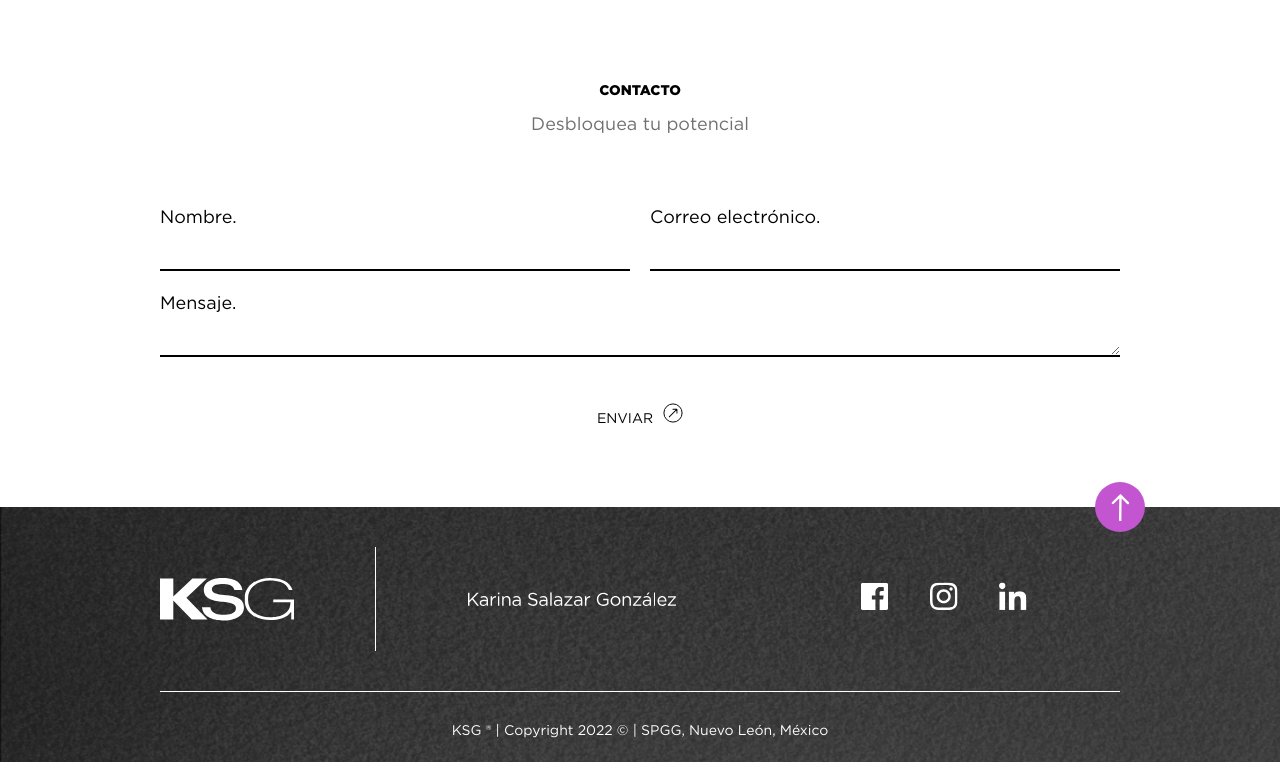
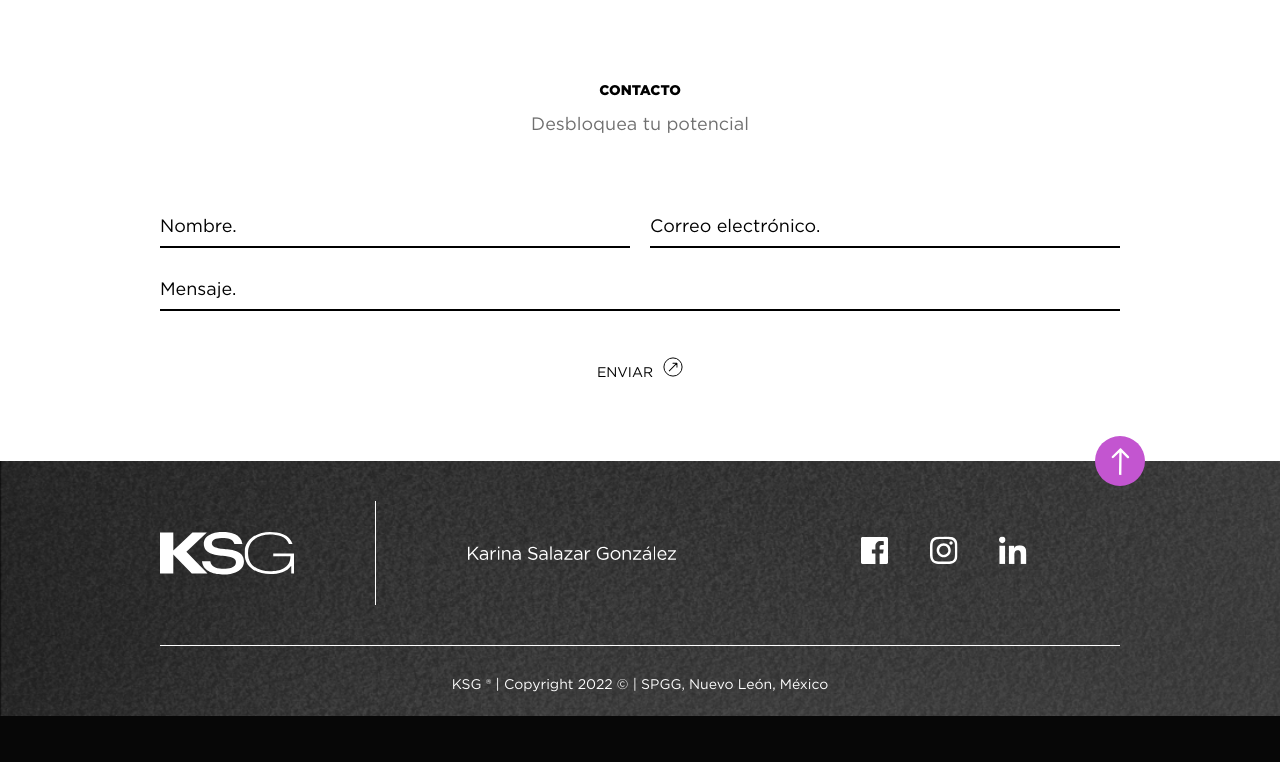
Before and after one commit to angelicarubio/ksg, a PHP site: page / in a window 1280 px wide. Shown: the part 4357-5119 px from the top of the page. After the commit the page ends 5073 px from the top, so only its background shows below. Run offline with PHP 8.4, Linux system fonts and the light colour scheme; some libraries are stand-ins or nearby versions.

Commit message:
Fix form

```diff
--- a/assets/js/common.js
+++ b/assets/js/common.js
@@ -158,7 +158,6 @@ function magicTitles(controller) {
     scene.on('start', function() {
       self.find('> span').addClass('--active')
     });
-    scene.addIndicators();
     scenes.push(scene);
   });
 
--- a/assets/styles/app.css
+++ b/assets/styles/app.css
@@ -121,14 +121,18 @@ input, textarea {
   border: none;
   border-bottom: 2px solid #000;
   font-family: inherit;
-  font-size: inherit;
+  font-size: 18px;
   transition: all 0.2s ease;
   margin-bottom: 20px;
   padding: 10px 0;
+  resize: none;
 }
 input:focus, textarea:focus {
   border-color: #C355D0;
   outline: none;
+}
+input::placeholder, textarea::placeholder {
+  color: #010101;
 }
 
 .link {
--- a/assets/styles/common/_base.scss
+++ b/assets/styles/common/_base.scss
@@ -73,12 +73,16 @@ input, textarea {
   border: none;
   border-bottom: 2px solid #000;
   font-family: inherit;
-  font-size: inherit;
+  font-size: 18px;
   transition: all 0.2s ease;
   margin-bottom: 20px;
   padding: 10px 0;
+  resize: none;
   &:focus {
     border-color: $primary;
     outline: none;
   }
+  &::placeholder {
+    color: #010101;
+  }
 }
--- a/partials/landing/_contact.php
+++ b/partials/landing/_contact.php
@@ -5,18 +5,15 @@
     <form action="#" class="col-wrapper">
       <div class="col-2">
         <label for="name">
-          <span>Nombre.</span>
-          <input type="text" name="name" id="name">
+          <input type="text" name="name" id="name" placeholder="Nombre.">
         </label>
         <label for="email">
-          <span>Correo electrónico.</span>
-          <input type="text" name="email" id="email">
+          <input type="text" name="email" id="email" placeholder="Correo electrónico.">
         </label>
       </div>
       <div class="col-1">
         <label for="message">
-          <span>Mensaje.</span>
-          <textarea name="message" id="message" rows="1"></textarea>
+          <textarea name="message" id="message" rows="1" placeholder="Mensaje."></textarea>
         </label>
       </div>
       <div class="col-1">
```
Also changed, not shown: 1 other file.
